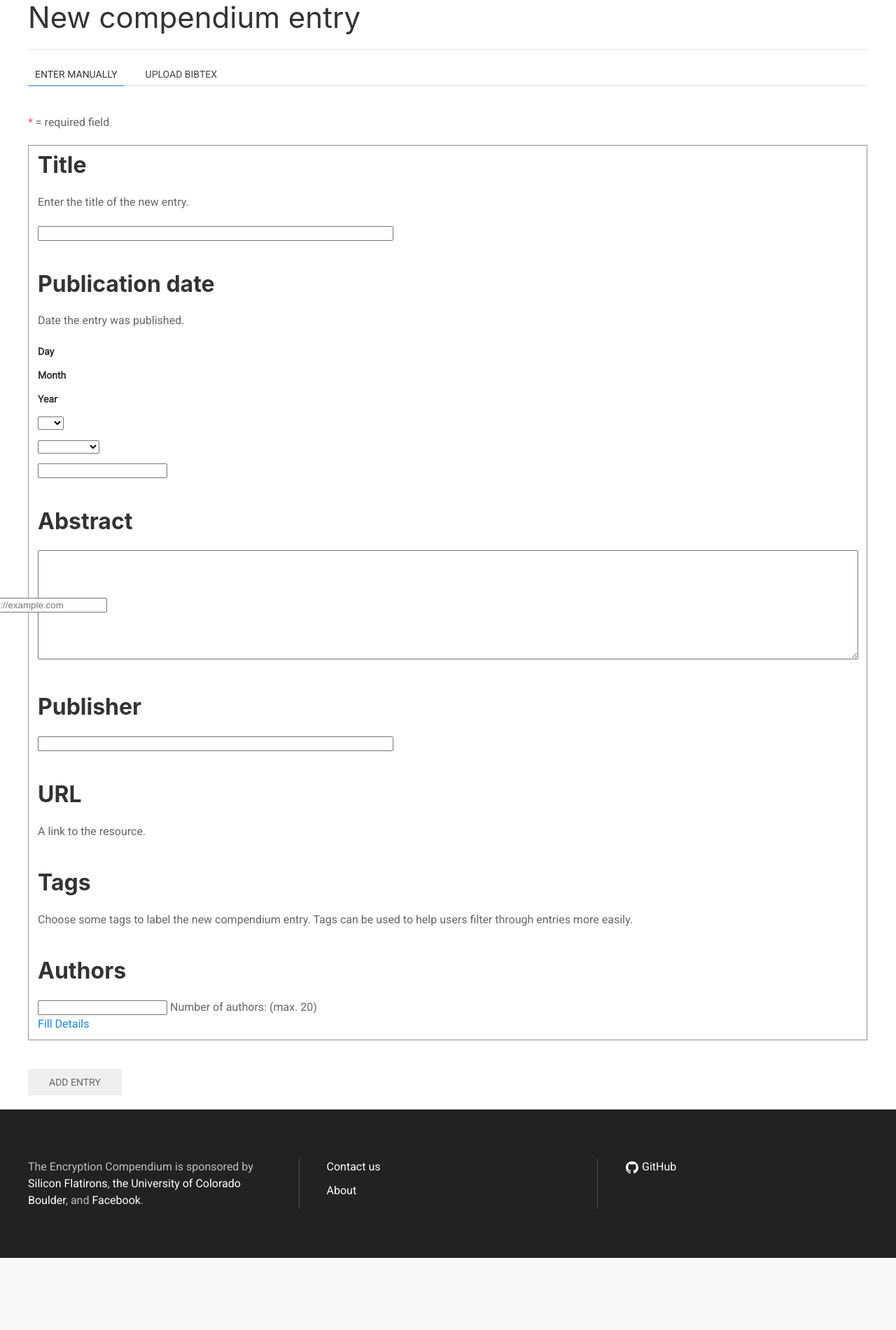
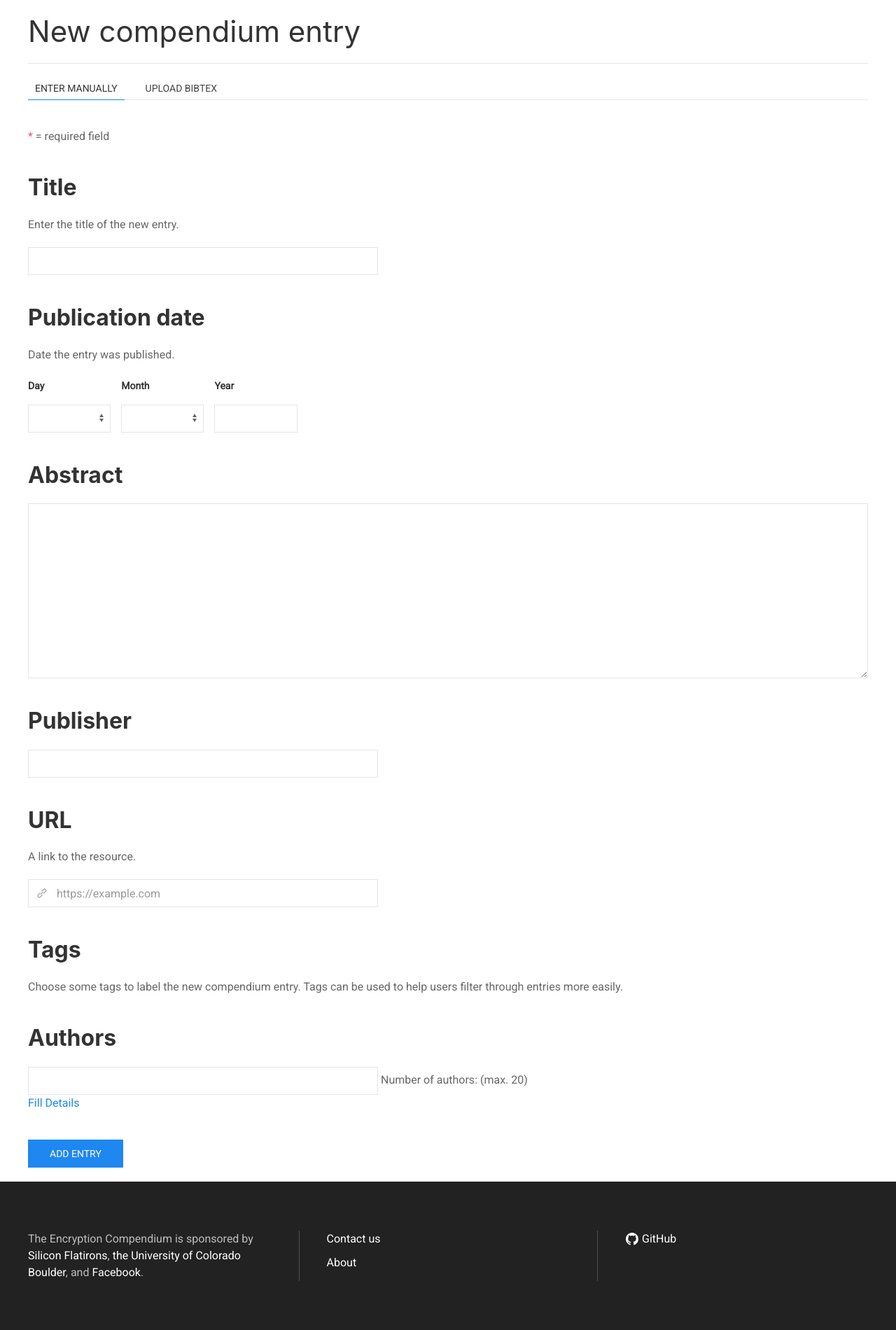
Before and after one commit to The-Encryption-Compendium/the-encryption-compendium, a Django app: a page that uses src/templates/new_article.html in a window 1280 px wide. Shown: the part 80-1980 px from the top of the page at 70% size. Before the commit the page ends 1877 px from the top, so only its background shows below. Run offline with Django 3.2, Linux system fonts and the light colour scheme; the visitor is signed in with stand-in values (Sample User, id 1); data that the repository does not hold is empty.

Commit message:
Restyle most of the rest of the site using UIkit v3. Fixes #43.

```diff
--- a/src/assets/css/style.css
+++ b/src/assets/css/style.css
@@ -23,10 +23,6 @@ footer {
   display: inline-block;
   vertical-align: middle;
   height: 2rem;
-}
-
-.tagname {
-  font-family: monospace, courier, sans-serif !important;
 }
 
 .monospace {
--- a/src/research_assistant/forms/compendium_forms.py
+++ b/src/research_assistant/forms/compendium_forms.py
@@ -44,15 +44,20 @@ class CompendiumEntryForm(forms.ModelForm):
         )
 
         widgets = {
-            "title": forms.TextInput(attrs={"class": "uk-form-width-large"}),
+            "title": forms.TextInput(attrs={"class": "uk-input uk-form-width-large"}),
             "abstract": forms.Textarea(
-                attrs={"class": "uk-form-width-large uk-width-1-1",},
+                attrs={"class": "uk-form-width-large uk-width-1-1 uk-textarea",},
             ),
-            "url": URLTextInput(attrs={"class": "uk-form-width-large"}),
+            "url": URLTextInput(attrs={"class": "uk-form-width-large uk-input"}),
             "tags": TagCheckboxSelectMultiple(
-                attrs={"ul_class": "uk-grid uk-grid-small uk-grid-width-medium-1-3"},
+                attrs={
+                    "ul_class": "uk-grid uk-grid-small uk-child-width-1-3@m",
+                    "class": "uk-checkbox",
+                },
             ),
-            "publisher_text": forms.TextInput(attrs={"class": "uk-form-width-large"}),
+            "publisher_text": forms.TextInput(
+                attrs={"class": "uk-form-width-large uk-input"}
+            ),
             "day": DayWidget(),
             "month": MonthWidget(),
             "year": YearWidget(),
@@ -172,7 +177,7 @@ class BibTexUploadForm(forms.Form):
     bibtex_entry = forms.CharField(
         widget=forms.Textarea(
             attrs={
-                "class": "monospace uk-width-1-1",
+                "class": "monospace uk-width-1-1 uk-textarea",
                 "placeholder": "Copy BibTex here...",
             }
         ),
@@ -282,6 +287,10 @@ class NewTagForm(forms.ModelForm):
 
         labels = {"tagname": "Tag name"}
 
+        widgets = {
+            "tagname": forms.TextInput(attrs={"class": "uk-input"}),
+        }
+
     def clean_tagname(self):
         """
         Clean function for the tagname. Ensures that the tagname is converted
--- a/src/templates/dashboard_base.html
+++ b/src/templates/dashboard_base.html
@@ -2,7 +2,7 @@
 
 {% block body %}
 {% block contents %}
-<h1 class="uk-h1">{% block page_header %}{% endblock %}</h1>
+<h1 class="uk-h1 uk-margin-top">{% block page_header %}{% endblock %}</h1>
 <hr>
 {% endblock %}
 {% endblock %}
--- a/src/templates/form_templates/bibtex_upload_form.html
+++ b/src/templates/form_templates/bibtex_upload_form.html
@@ -8,7 +8,6 @@ A form for uploading compendium entries as BibTeX
 </div>
 {% endif %}
 
-<fieldset>
 <div class="uk-grid uk-grid-divider">
     {# File upload #}
     <div class="uk-width-1-2">
@@ -38,8 +37,7 @@ A form for uploading compendium entries as BibTeX
       </div>
     </div>
 </div>
-</fieldset>
 
-<button type="submit" class="uk-button" name="bibtex-upload">
+<button type="submit" class="uk-button uk-button-primary" name="bibtex-upload">
   Submit
 </button>
--- a/src/templates/form_templates/compendium_entry_edit_form.html
+++ b/src/templates/form_templates/compendium_entry_edit_form.html
@@ -21,7 +21,6 @@ Form for creating new compendium entries, and for editing them.
     <span class="uk-text-danger">*</span> = required field
   </p>
 
-  <fieldset class="uk-margin-bottom">
   {% include 'includes/generic_form_field.html' with field=form.title %}
 
   {# -- START DATE SELECTOR WIDGET -- #}
@@ -40,22 +39,22 @@ Form for creating new compendium entries, and for editing them.
   {% include 'includes/generic_form_field_errors.html' with errors=form.month.errors only %}
   {% include 'includes/generic_form_field_errors.html' with errors=form.year.errors only %}
 
-    <div class="uk-grid uk-grid-small uk-width-4-10" data-uk-margin="">
+  <div class="uk-grid-small uk-width-1-3@l uk-grid uk-child-width-1-3" uk-grid>
     {# Labels #}
-      <div class="uk-width-2-10 uk-text-bold">
+    <div class="uk-first-column uk-text-bold">
       <label class="uk-form-label" for="day">{{ form.day.label }}</label>
     </div>
-      <div class="uk-width-4-10 uk-text-bold">
+    <div class="uk-text-bold">
       <label for="month" class="uk-form-label">{{ form.month.label }}</label>
     </div>
-      <div class="uk-width-4-10 uk-text-bold">
+    <div class="uk-text-bold">
       <label for="year" class="uk-form-label">{{ form.year.label }}</label>
     </div>
 
     {# Fields #}
-      <div class="uk-width-2-10">{{ form.day }}</div>
-      <div class="uk-width-4-10">{{ form.month }}</div>
-      <div class="uk-width-4-10">{{ form.year }}</div>
+    <div class="uk-first-column">{{ form.day }}</div>
+    <div>{{ form.month }}</div>
+    <div>{{ form.year }}</div>
   </div>
 
   {# -- END DATE SELECTOR WIDGET -- #}
@@ -68,22 +67,19 @@ Form for creating new compendium entries, and for editing them.
   {% if edit is True %}
   <section class="uk-margin-top" id="author-input">
     <h2 class="uk-h2 uk-text-bold">Authors</h2>
-        <input type="text" id="number-of-authors" name="number-of-authors" value="{{ num_of_authors }}">   Number of authors: (max. 20)<br />
-        <a href="#author-input" id="filldetails" onclick="addFields(true)">Edit Authors</a>
-        <div id="container"/>
+    <input class="uk-input uk-form-width-large" type="text" id="number-of-authors" name="number-of-authors" value="{{ num_of_authors }}">   Number of authors: (max. 20)<br />
+    <a href="#author-input" class="uk-link" id="filldetails" onclick="addFields(true)">Edit Authors</a>
   </section>
   {% else %}
     <section class="uk-margin-top" id="author-input">
       <h2 class="uk-h2 uk-text-bold">Authors</h2>
-        <input type="text" id="number-of-authors" name="number-of-authors" value="">   Number of authors: (max. 20)<br />
+      <input class="uk-input uk-form-width-large" type="text" id="number-of-authors" name="number-of-authors" value="">   Number of authors: (max. 20)<br />
       <a href="#author-input" id="filldetails" onclick="addFields()">Fill Details</a>
-        <div id="container"/>
     </section>
   {% endif %}
-  </fieldset>
 </div>
 
-<button id="entry-submit-button" class="uk-button uk-margin-top" type="submit" name="edit-entry">
+<button id="entry-submit-button" class="uk-button uk-button-primary uk-margin-top" type="submit" name="edit-entry">
   {% if edit is True %}
   Edit entry
   {% else %}
--- a/src/templates/includes/field_errors.html
+++ b/src/templates/includes/field_errors.html
@@ -3,7 +3,8 @@ Generic template for displaying errors in forms.
 {% endcomment %}
 
 {% if errors %}
-<div class="uk-alert uk-alert-danger" role="alert">
+<div class="uk-width-auto uk-alert uk-alert-danger" role="alert">
+  <span>
   {% if errors|length == 1 %}
     {% for error in errors %}
     {{ error|escape }}
@@ -11,5 +12,6 @@ Generic template for displaying errors in forms.
   {% else %}
     {{ errors }}
   {% endif %}
+  </span>
 </div>
 {% endif %}
--- a/src/templates/new_article.html
+++ b/src/templates/new_article.html
@@ -19,12 +19,16 @@ the edit form, and another that allows you to display the form.
 {% endcomment %}
 
 {% if edit %}
-  <form class="uk-panel uk-panel-box uk-margin-top uk-form" method="POST">
+
+<div class="uk-container">
+  <form class="uk-margin-top" method="POST">
     {% csrf_token %}
     {% include "form_templates/compendium_entry_edit_form.html" with form=new_entry_form edit=edit only %}
   </form>
+</div>
+
 {% else %}
-  <ul class="uk-tab" data-uk-tab="{connect:'#upload_form'}">
+  <ul class="uk-tab" uk-tab="{connect:'#upload_form'}">
     <li {% if manual_entry_active %}class="uk-active"{% endif %}>
       <a href="#">Enter manually</a>
     </li>
@@ -35,13 +39,13 @@ the edit form, and another that allows you to display the form.
 
   <ul id="upload_form" class="uk-list uk-switcher">
     <li>
-      <form class="uk-panel uk-panel-box uk-margin-top uk-form" method="POST">
+      <form class="uk-margin-top" method="POST">
         {% csrf_token %}
         {% include "form_templates/compendium_entry_edit_form.html" with form=new_entry_form edit=edit only %}
       </form>
     </li>
     <li>
-      <form enctype="multipart/form-data" class="uk-panel uk-panel-box uk-margin-top uk-form" method="POST">
+      <form enctype="multipart/form-data" class="uk-margin-top" method="POST">
         {% csrf_token %}
         {% include "form_templates/bibtex_upload_form.html" with form=bibtex_form only %}
       </form>
--- a/src/templates/widgets/icon_input.html
+++ b/src/templates/widgets/icon_input.html
@@ -4,8 +4,8 @@ input field.
 {% endcomment %}
 
 {% if widget.icon_name %}
-<div class="uk-form-icon">
-  <i class="uk-icon-{{ widget.icon_name }}"></i>
+<div class="uk-inline">
+  <span class="uk-form-icon" uk-icon="icon:{{ widget.icon_name }}"></span>
   <input type="text" name="{{ widget.name }}" {% if widget.value != None %} value="{{ widget.value|stringformat:'s' }}"{% endif %} {% include "django/forms/widgets/attrs.html" %}>
 </div>
 {% else %}
--- a/src/templates/widgets/tag_checkbox_option.html
+++ b/src/templates/widgets/tag_checkbox_option.html
@@ -3,7 +3,7 @@ Checkbox used for selecting tags.
 {% endcomment %}
 
 {% if widget.wrap_label %}
-  <label{% if widget.attrs.id %} class="uk-text-middle tagname" for="{{ widget.attrs.id }}"{% endif %}>
+  <label{% if widget.attrs.id %} class="uk-text-middle" for="{{ widget.attrs.id }}"{% endif %}>
 {% endif %}
 {% include "django/forms/widgets/input.html" %}
 {% if widget.wrap_label %}
```
Also changed, not shown: src/research_assistant/forms/auth_forms.py (+12 -3 lines), src/research_assistant/widgets.py (+14 -2 lines), src/research_settings/forms.py (+18 -3 lines), src/templates/add_user.html (+19 -24 lines), src/templates/includes/password_change_form.html (+4 -8 lines), src/templates/new_tag.html (+15 -16 lines), src/templates/research_settings.html (+15 -12 lines). Lines whose indentation alone changed are shown as unchanged.
